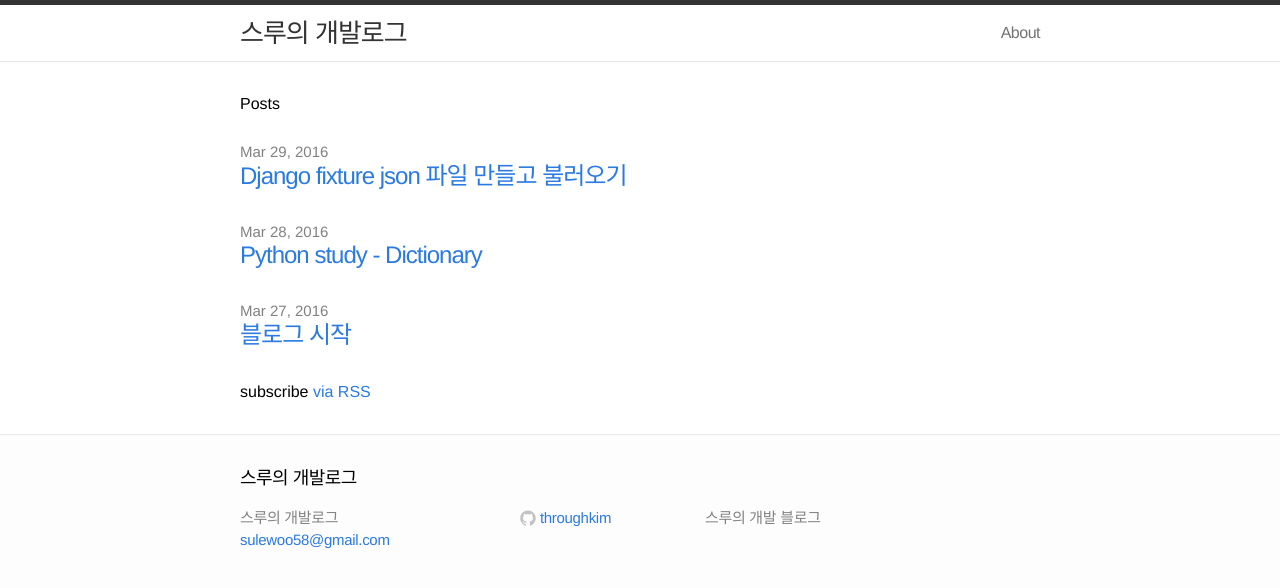
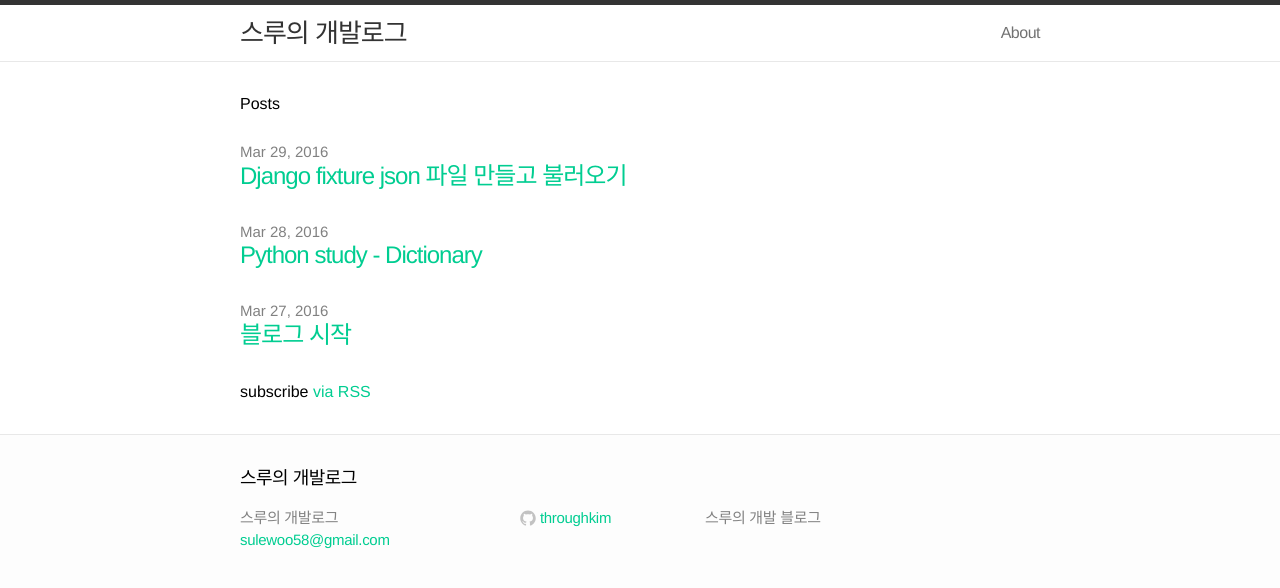
Before and after one commit to ThroughKim/throughkim.github.com, a Jekyll site: the page built from index.html, in a window 1280 px wide. Shown: the top 588 px of the page. Built offline with Jekyll 4.4.1, drawn with Linux system fonts in a browser that asks for light colours; Markdown is read by kramdown in place of the engine named in the settings.

Commit message:
페이지 색상 조절

```diff
--- a/css/main.css
+++ b/css/main.css
@@ -18,7 +18,7 @@ body {
 
 h1, h2, h3, h4, h5, h6 { font-size: 100%; font-weight: 400; }
 
-a         { color: #2a7ae2; text-decoration: none; }
+a         { color: #00cd91; text-decoration: none; }
 a:hover   { color: #000; text-decoration: underline; }
 a:visited { color: #205caa; }
 
@@ -154,6 +154,7 @@ a:visited { color: #205caa; }
   font-size: 24px;
   letter-spacing: -1px;
   line-height: 1;
+  color: #00cd91
 }
 
 .posts .post-date {
```
Also changed, not shown: 1 other file.
